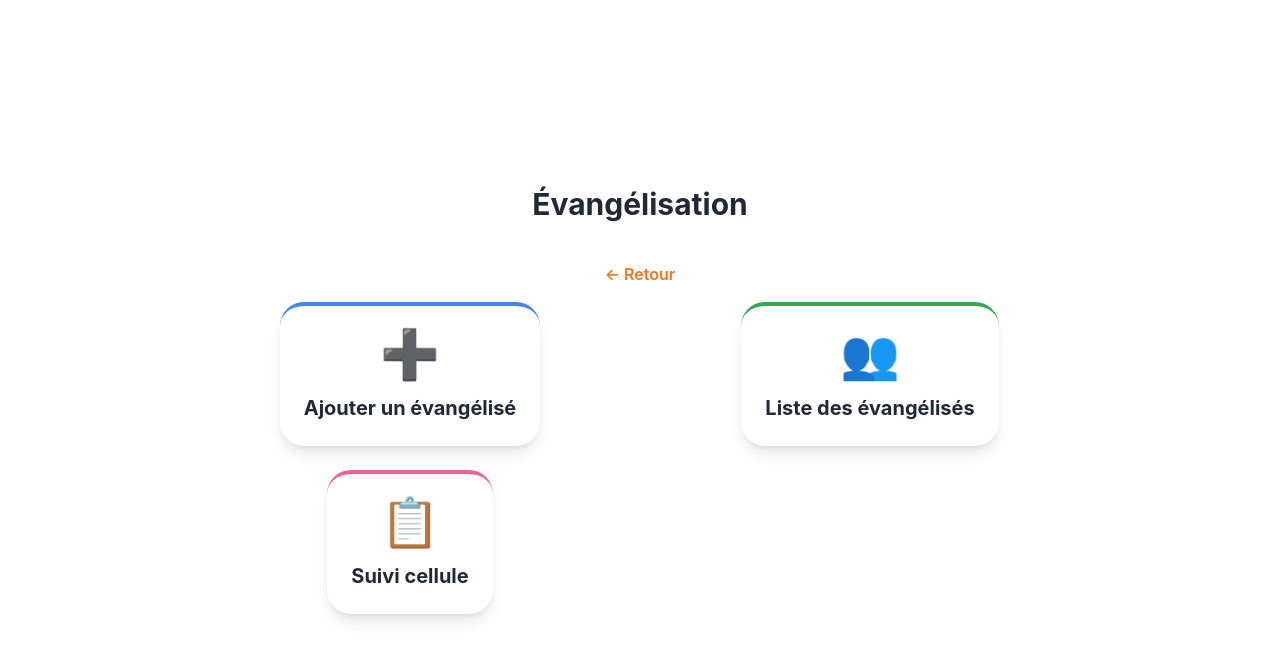
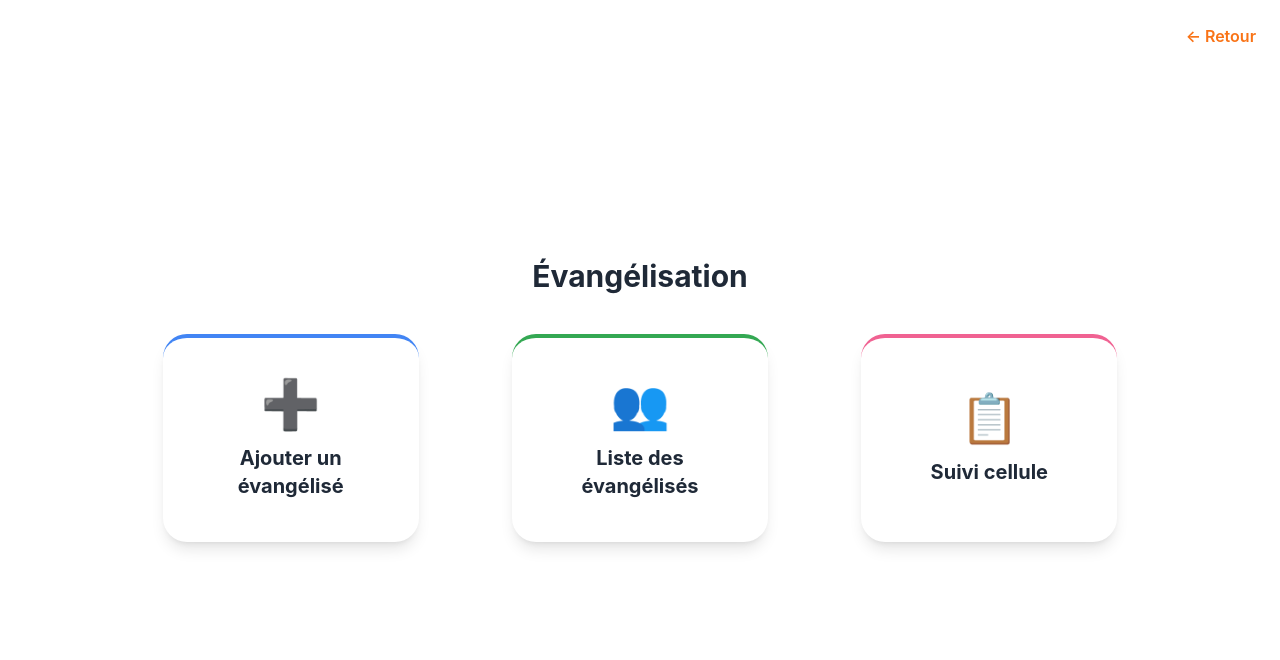
Before and after one commit to allanbavajee/soultrack, a Next.js app: page /evangelisation-hub in a window 1280 px wide. Shown: the top 660 px of the page. Built offline with nearby package versions, Linux system fonts and the light colour scheme.

Commit message:
Update evangelisation-hub.js

```diff
--- a/pages/evangelisation-hub.js
+++ b/pages/evangelisation-hub.js
@@ -1,27 +1,31 @@
 /* pages/evangelisation-hub.js */
 import Link from "next/link";
+import { useRouter } from "next/router";
 
 export default function EvangelisationHub() {
+  const router = useRouter();
+
   return (
-    <div className="min-h-screen bg-white flex flex-col items-center justify-center p-6">
+    <div className="min-h-screen bg-white flex flex-col items-center justify-center p-6 relative">
+      {/* Flèche retour en haut à droite */}
+      <button
+        onClick={() => router.back()}
+        className="absolute top-6 right-6 text-orange-500 font-semibold hover:text-orange-600 transition-colors"
+      >
+        ← Retour
+      </button>
+
       {/* Titre */}
       <h1 className="text-3xl font-bold text-gray-800 mb-10 text-center">
         Évangélisation
       </h1>
-       {/* Flèche retour */}
-        <button
-          onClick={() => router.back()}
-           className="flex items-center text-orange-500 font-semibold mb-4 hover:text-orange-600 transition-colors"
-        >
-          ← Retour
-        </button>
 
       {/* Boutons */}
-      <div className="grid grid-cols-1 md:grid-cols-2 gap-6 w-full max-w-4xl justify-items-center">
+      <div className="grid grid-cols-1 md:grid-cols-3 gap-6 w-full max-w-5xl justify-items-center">
         {/* Ajouter un évangélisé */}
         <Link
           href="/add-evangelise"
-          className="bg-white p-6 rounded-3xl shadow-lg flex flex-col items-center hover:shadow-2xl transition-all duration-200 border-t-4 border-[#4285F4]"
+          className="bg-white p-6 w-64 h-52 rounded-3xl shadow-lg flex flex-col items-center justify-center hover:shadow-2xl transition-all duration-200 border-t-4 border-[#4285F4]"
         >
           <div className="text-5xl mb-4">➕</div>
           <h2 className="text-xl font-bold text-gray-800 text-center">
@@ -32,7 +36,7 @@ export default function EvangelisationHub() {
         {/* Liste des évangélisés */}
         <Link
           href="/evangelisation"
-          className="bg-white p-6 rounded-3xl shadow-lg flex flex-col items-center hover:shadow-2xl transition-all duration-200 border-t-4 border-[#34a853]"
+          className="bg-white p-6 w-64 h-52 rounded-3xl shadow-lg flex flex-col items-center justify-center hover:shadow-2xl transition-all duration-200 border-t-4 border-[#34a853]"
         >
           <div className="text-5xl mb-4">👥</div>
           <h2 className="text-xl font-bold text-gray-800 text-center">
@@ -40,15 +44,16 @@ export default function EvangelisationHub() {
           </h2>
         </Link>
 
-         {/* Tableau de suivi cellule */}
+        {/* Tableau de suivi cellule */}
         <Link
           href="/cellule-dashboard"
-          className="bg-white p-6 rounded-3xl shadow-lg flex flex-col items-center hover:shadow-2xl transition-all duration-200 border-t-4 border-[#f06292]"
+          className="bg-white p-6 w-64 h-52 rounded-3xl shadow-lg flex flex-col items-center justify-center hover:shadow-2xl transition-all duration-200 border-t-4 border-[#f06292]"
         >
           <div className="text-5xl mb-4">📋</div>
-          <h2 className="text-xl font-bold text-gray-800 text-center">Suivi cellule</h2>
+          <h2 className="text-xl font-bold text-gray-800 text-center">
+            Suivi cellule
+          </h2>
         </Link>
-
       </div>
     </div>
   );
```
